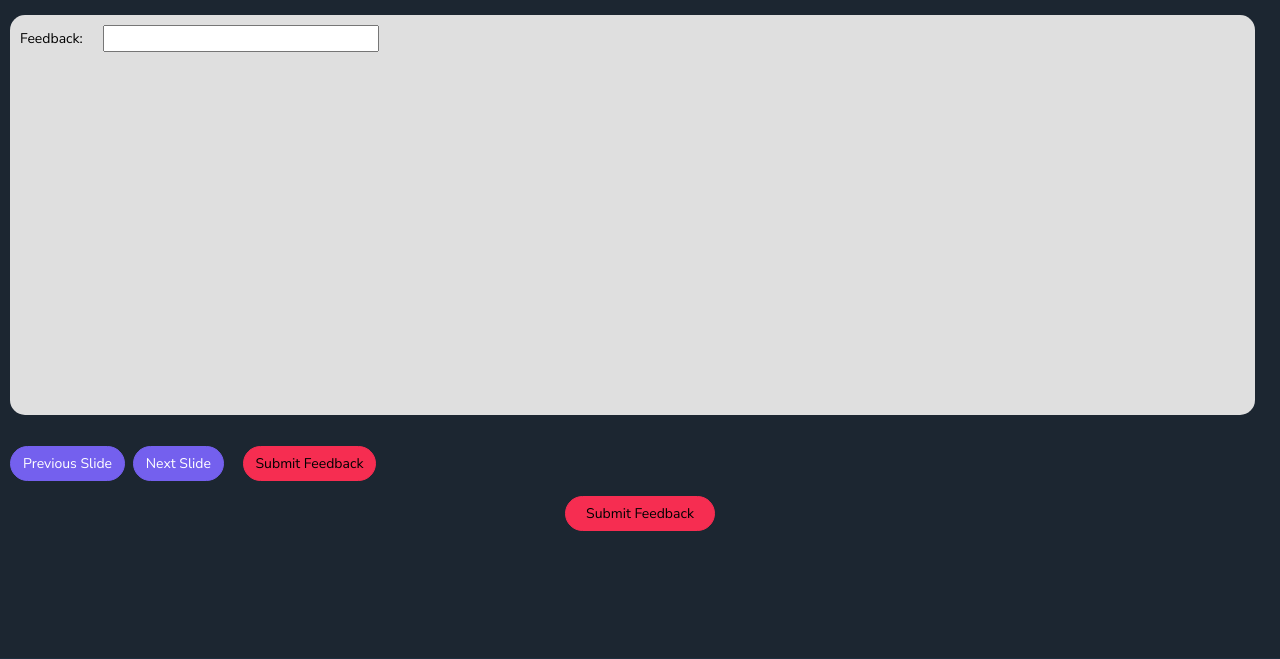
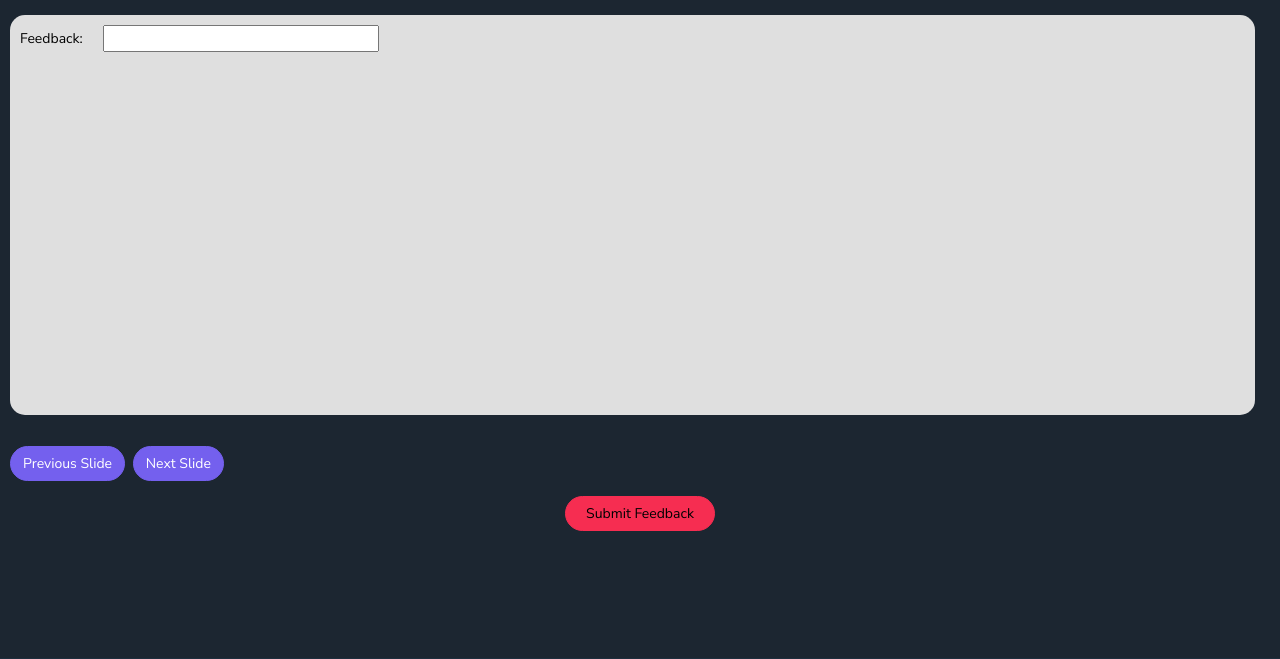
Before and after one commit to Soyvor/FeedbackSIT, a PHP site: page /sys-1/student_new.php in a window 1280 px wide. Shown: the part 158-817 px from the top of the page. Run offline with PHP 8.4, Linux system fonts and the light colour scheme; the visitor is signed in with stand-in values (Sample User, id 1); data that the repository does not hold is empty.

Commit message:
Fixes with student_new.php submission

```diff
--- a/student_new.php
+++ b/student_new.php
@@ -132,6 +132,8 @@ if ($branch_check == "FY") {
     </style>
 
     <style>
+
+
         input[type="radio"] {
             appearance: none;
             -webkit-appearance: none;
@@ -324,21 +326,14 @@ if ($branch_check == "FY") {
 
                 </div>
 
-                <?php if (!$try) : ?>
-                    <button class='slide-prev btn btn-primary me-1' style="border-radius: 22px;margin:10px;margin-left:0px">Previous Slide</button>
-                    <button class='slide-next btn btn-primary' style="border-radius: 22px;margin:15px;margin-left:0px">Next Slide</button>
-                    <button class='btn btn-danger' style="max-width:150px;border-radius: 22px" onclick="checkAllRadio()">Submit Feedback</button>
-                <?php endif; ?>
 
 
 
-                <!-- <input class="form-submit" type='submit' name='submit' value='Submit Feedback' style="display:none">
+                <input class="form-submit" type='submit' name='submit' value='Submit Feedback' style="display:none">
                 <button class='slide-prev btn btn-primary me-1' style="border-radius: 22px;margin:10px;margin-left:0px">Previous Slide</button>
-                <button class='slide-next btn btn-primary' style="border-radius: 22px;margin:15px;margin-left:0px">Next Slide</button> -->
+                <button class='slide-next btn btn-primary' style="border-radius: 22px;margin:15px;margin-left:0px">Next Slide</button>
             </form>
-            <?php if (!$try) : ?>
             <button class='btn btn-danger' style="max-width:150px;border-radius: 22px" onclick="checkAllRadio()">Submit Feedback</button>
-            <?php endif; ?>
 
 
         </div>
@@ -390,9 +385,12 @@ if ($branch_check == "FY") {
 
 
                 var activeSlide = document.querySelector('.slick-active');
-                if (activeSlide.classList.contains("anything_else")) {
+                if (activeSlide.classList.contains("anything_else"))
+                {
                         alert('Click Submit Button')
-                } else {
+                }
+                else
+                {
                     var radioButtons = activeSlide.querySelectorAll('input[type="radio"]');
                 var isFilled = true;
                 var count = 0;
```
Lines whose indentation alone changed are shown as unchanged.
